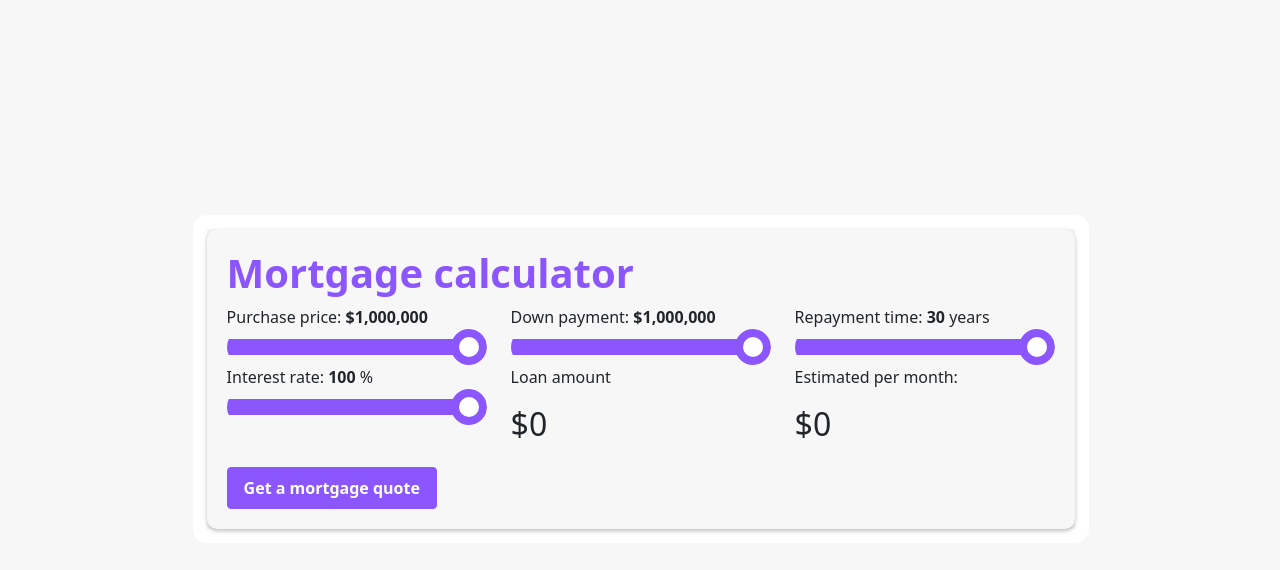
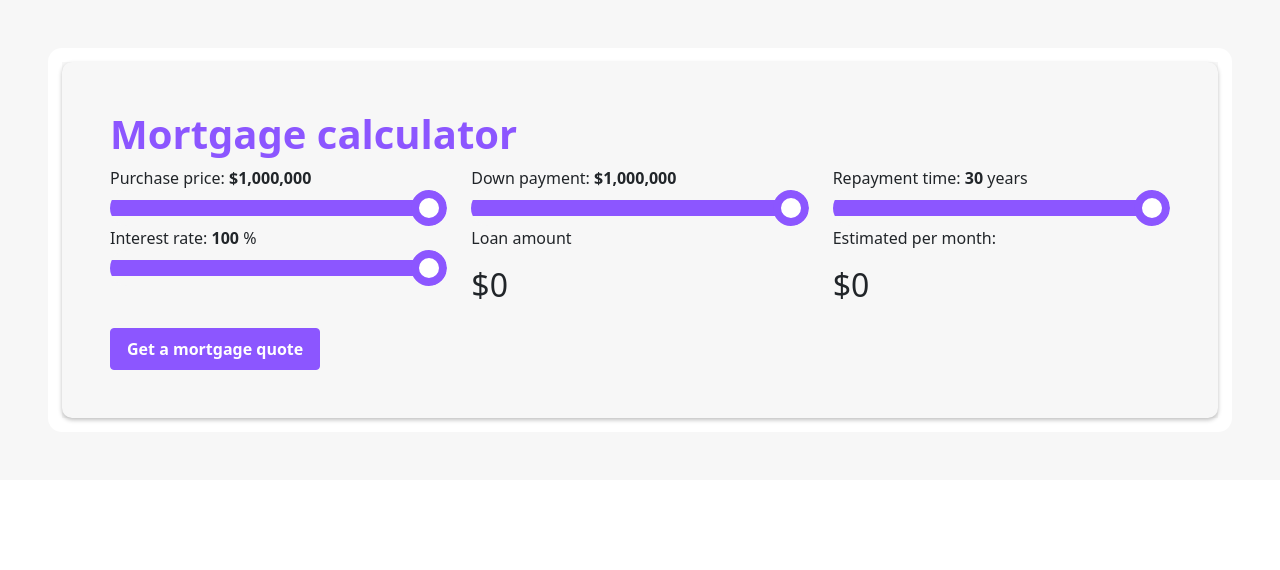
Before and after one commit to quoc269/saigon-digital-quoc, a React (Create React App) app: page / in a window 1280 px wide. Shown: the top 570 px of the page. Built offline with nearby package versions, Linux system fonts and the light colour scheme.

Commit message:
update card

```diff
--- a/src/UI/Card.js
+++ b/src/UI/Card.js
@@ -1,11 +1,14 @@
 import React from 'react';
 import classes from './Card.module.css';
+import 'bootstrap/dist/css/bootstrap.css';
 const Card = ({ children }) => {
-	return <div className={classes.out} >
-				<div className={classes.card}>
-					<div className={classes.content}>{children}</div>
+	return (
+		<div className={`${classes.out} py-5 px-5 `}>
+				<div className={`${classes.card}`}>
+					<div className={`${classes.content} p-5`}>{children}</div>
 				</div>
-			</div>;
+		</div>
+		)
 };
 
 export default Card;
--- a/src/UI/Card.module.css
+++ b/src/UI/Card.module.css
@@ -1,12 +1,6 @@
 .card {
 	border-radius: 14px;
 	border: 14px solid white;
-	width: 70%;
-	position: absolute;
-	top: 20%;
-	left: 17%;
-	margin: -25px 0 0 -25px;
-
 }
 .content {
     border-radius: 10px;
@@ -16,8 +10,4 @@
 }
 .out{
 	background-color: #f7f7f7;
-	height: 150vh;
-	margin: auto;
-	position: relative;
-
 }
```
